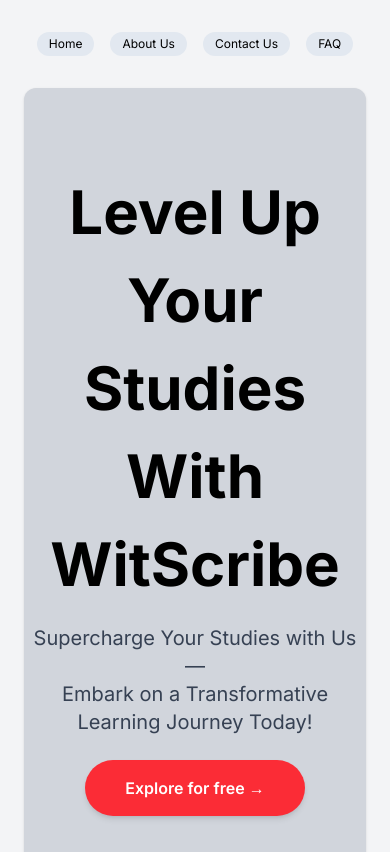
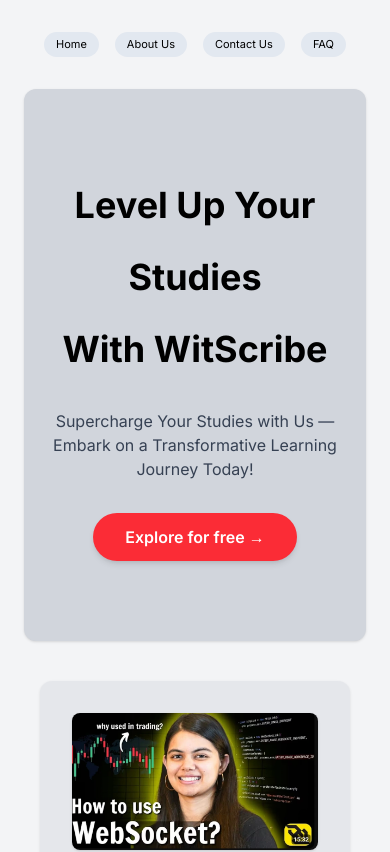
Before and after one commit to AnugrahAsh/WitScribe2.0, a React (Vite) app: page /landing in a window 390 px wide. Shown: the top 852 px of the page. Built offline with nearby package versions, Linux system fonts and the light colour scheme; no server answers.

Commit message:
Update Landing.jsx

```diff
--- a/src/Pages/Landing.jsx
+++ b/src/Pages/Landing.jsx
@@ -15,18 +15,18 @@
       <div className="space-y-8 bg-gray-100 p-6">
 
       <nav data-aos="fade-up" data-aos-anchor-placement="top-bottom" data-aos-easing="ease-in-out" data-aos-delay="300" className="flex items-center justify-center gap-4 md:gap-8 mt-2">
-        <Link className="bg-slate-200 rounded-full px-3 py-1 text-xs md:text-md lg:text-lg" to='/home'>Home</Link>
-        <Link className="bg-slate-200 rounded-full px-3 py-1 text-xs md:text-md lg:text-lg" to='/about'>About Us</Link>
-        <Link className="bg-slate-200 rounded-full px-3 py-1 text-xs md:text-md lg:text-lg" to='/contact'>Contact Us</Link>
-        <Link className="bg-slate-200 rounded-full px-3 py-1 text-xs md:text-md lg:text-lg" to='/faq'>FAQ</Link>
+        <Link className="bg-slate-200 rounded-full px-3 py-1 text-[11px] md:text-md lg:text-lg" to='/home'>Home</Link>
+        <Link className="bg-slate-200 rounded-full px-3 py-1 text-[11px] md:text-md lg:text-lg" to='/about'>About Us</Link>
+        <Link className="bg-slate-200 rounded-full px-3 py-1 text-[11px] md:text-md lg:text-lg" to='/contact'>Contact Us</Link>
+        <Link className="bg-slate-200 rounded-full px-3 py-1 text-[11px] md:text-md lg:text-lg" to='/faq'>FAQ</Link>
       </nav>
 
       {/* Hero Section */}
       <section className="text-center bg-gray-300 py-20 md:py-40 mb-4 rounded-xl shadow">
-        <h1 className="text-6xl font-bold mb-4 leading-22">Level Up Your Studies <br /> With WitScribe</h1>
-        <p className="text-gray-700 text-xl mb-6">Supercharge Your Studies with Us —<br />Embark on a Transformative Learning Journey Today!</p>
+        <h1 className="text-4xl  md:text-6xl font-bold mb-4 leading-18 md:leading-22">Level Up Your Studies <br /> With WitScribe</h1>
+        <p className="text-gray-700 text-md md:text-xl mb-6 p-2">Supercharge Your Studies with Us —<br />Embark on a Transformative Learning Journey Today!</p>
         <Link to = "/register">
-        <button className="bg-red-500 hover:bg-red-600 text-white font-semibold py-4 px-10 rounded-full shadow-md">Explore for free &rarr;</button>
+        <button className="bg-red-500 hover:bg-red-600 text-white font-semibold py-3 px-8 md:py-4 md:px-10 rounded-full shadow-md">Explore for free &rarr;</button>
       </Link>
       </section>
       </div>
@@ -46,7 +46,7 @@
             with the help of Artificial Intelligence
           </p>
           <Link to = "/register">
-          <button className="bg-black text-white py-2 px-5 rounded-full hover:bg-gray-800"> Enhance Your Studies →</button>
+          <button className="bg-black text-white py-2 px-4.5 rounded-full hover:bg-gray-800"> Enhance Your Studies →</button>
         </Link>
         </div>
       </section>
```
